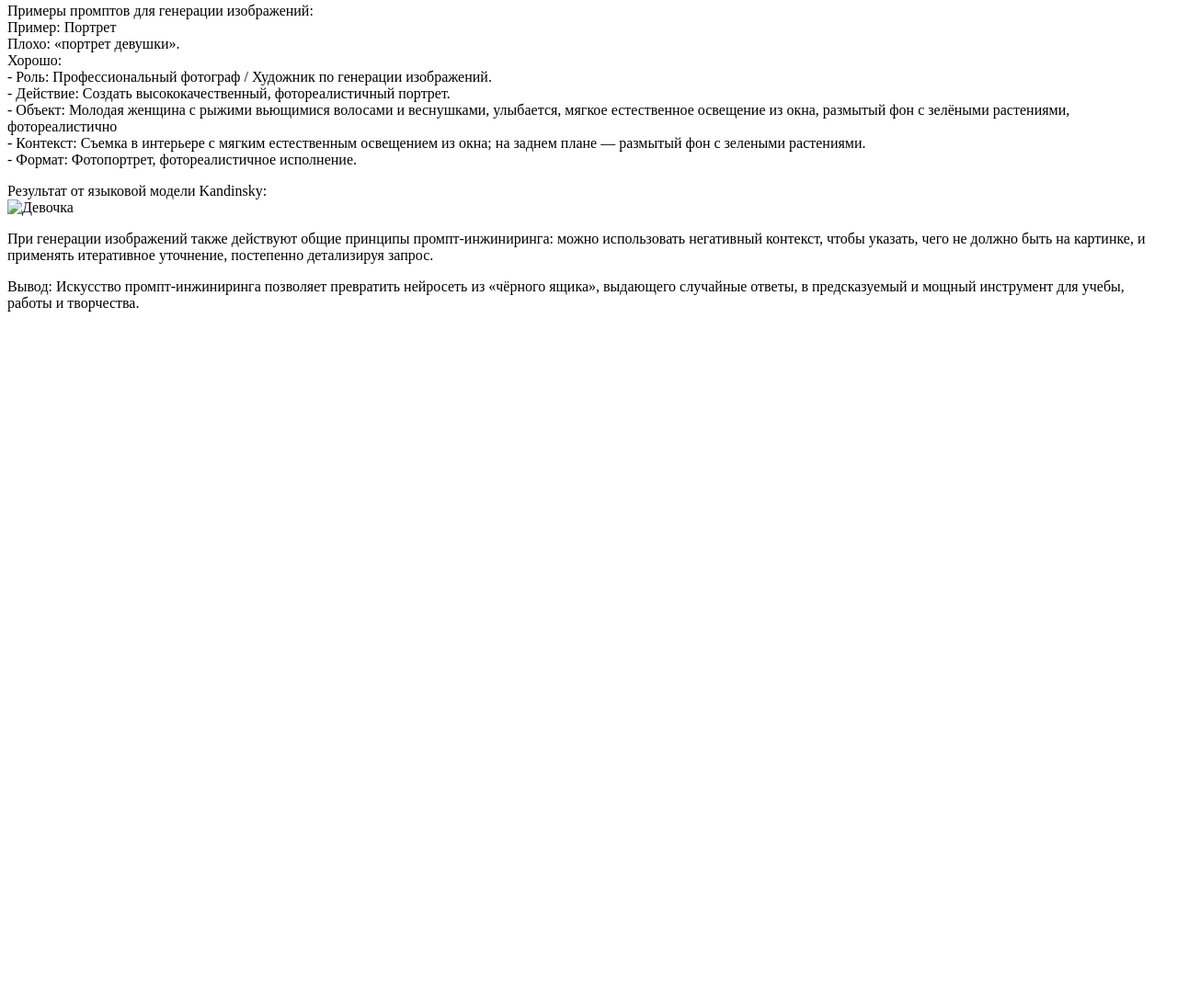
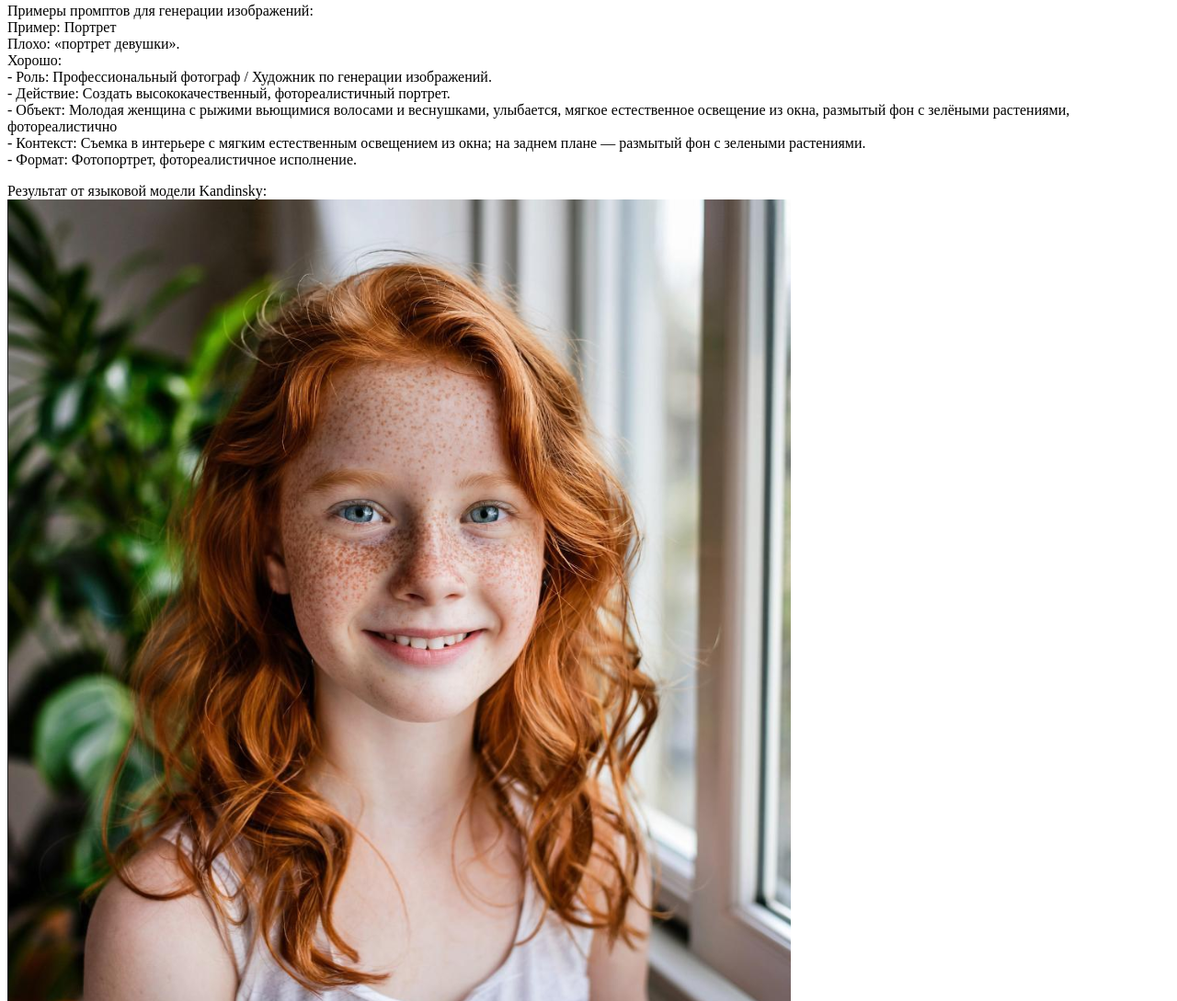
Before and after one commit to BarakhtinaSonia/Neural-network-prompt, a plain HTML site: page index.html in a window 1280 px wide. Shown: the part 10368-11457 px from the top of the page at 92% size. Before the commit the page ends 10723 px from the top, so only its background shows below. Drawn offline with Linux system fonts and the light colour scheme.

Commit message:
Update index.html

```diff
--- a/index.html
+++ b/index.html
@@ -99,6 +99,6 @@
 <p>4. Стиль: Определяет визуальный язык.<br /> Художественные стили: &laquo;масляная живопись в стиле импрессионизма&raquo;, &laquo;акварельный скетч&raquo;, &laquo;гиперреалистичная цифровая живопись&raquo;.<br /> Фотографические стили: &laquo;профессиональная фотография, макросъёмка&raquo;, &laquo;пленочная фотография с зернистостью&raquo;.<br /> Композиционные приёмы: &laquo;вид сверху&raquo;, &laquo;крупный план&raquo;, &laquo;правило третей&raquo;.</p>
 <p><strong>Важно!</strong><br />Это советы по улучшению наполнения промпта, но при этом также должны быть учтены все базовые принципы хорошего промпта</p>
 <p>Примеры промптов для генерации изображений:<br />Пример: Портрет<br /> Плохо: &laquo;портрет девушки&raquo;.<br /> Хорошо:<br /> - Роль:&nbsp;Профессиональный фотограф / Художник по генерации изображений.<br /> - Действие:&nbsp;Создать высококачественный, фотореалистичный портрет.<br /> - Объект:&nbsp;Молодая женщина с рыжими вьющимися волосами и веснушками, улыбается, мягкое естественное освещение из окна, размытый фон с зелёными растениями, фотореалистично<br /> - Контекст:&nbsp;Съемка в интерьере с мягким естественным освещением из окна; на заднем плане &mdash; размытый фон с зелеными растениями.<br /> - Формат:&nbsp;Фотопортрет, фотореалистичное исполнение.</p>
-<p>Результат от языковой модели Kandinsky:<br /><img src="девочка.jpg" alt="Девочка"></p>
+<p>Результат от языковой модели Kandinsky:<br /><img src="девочка.png" alt="Девочка"></p>
 <p>При генерации изображений также действуют общие принципы промпт-инжиниринга: можно использовать негативный контекст, чтобы указать, чего не должно быть на картинке, и применять итеративное уточнение, постепенно детализируя запрос.</p>
 <p>Вывод: Искусство промпт-инжиниринга позволяет превратить нейросеть из &laquo;чёрного ящика&raquo;, выдающего случайные ответы, в предсказуемый и мощный инструмент для учебы, работы и творчества.</p>
```
